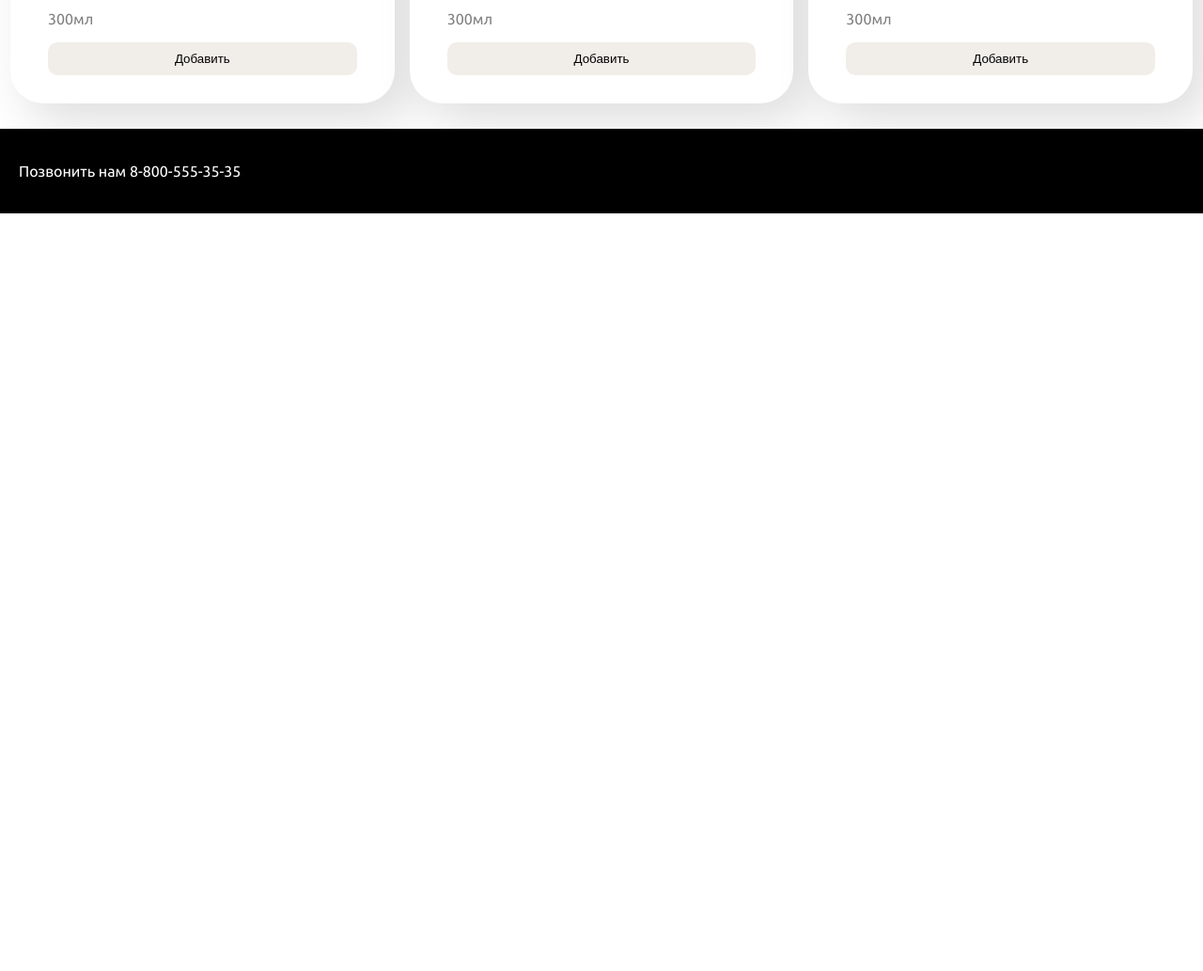
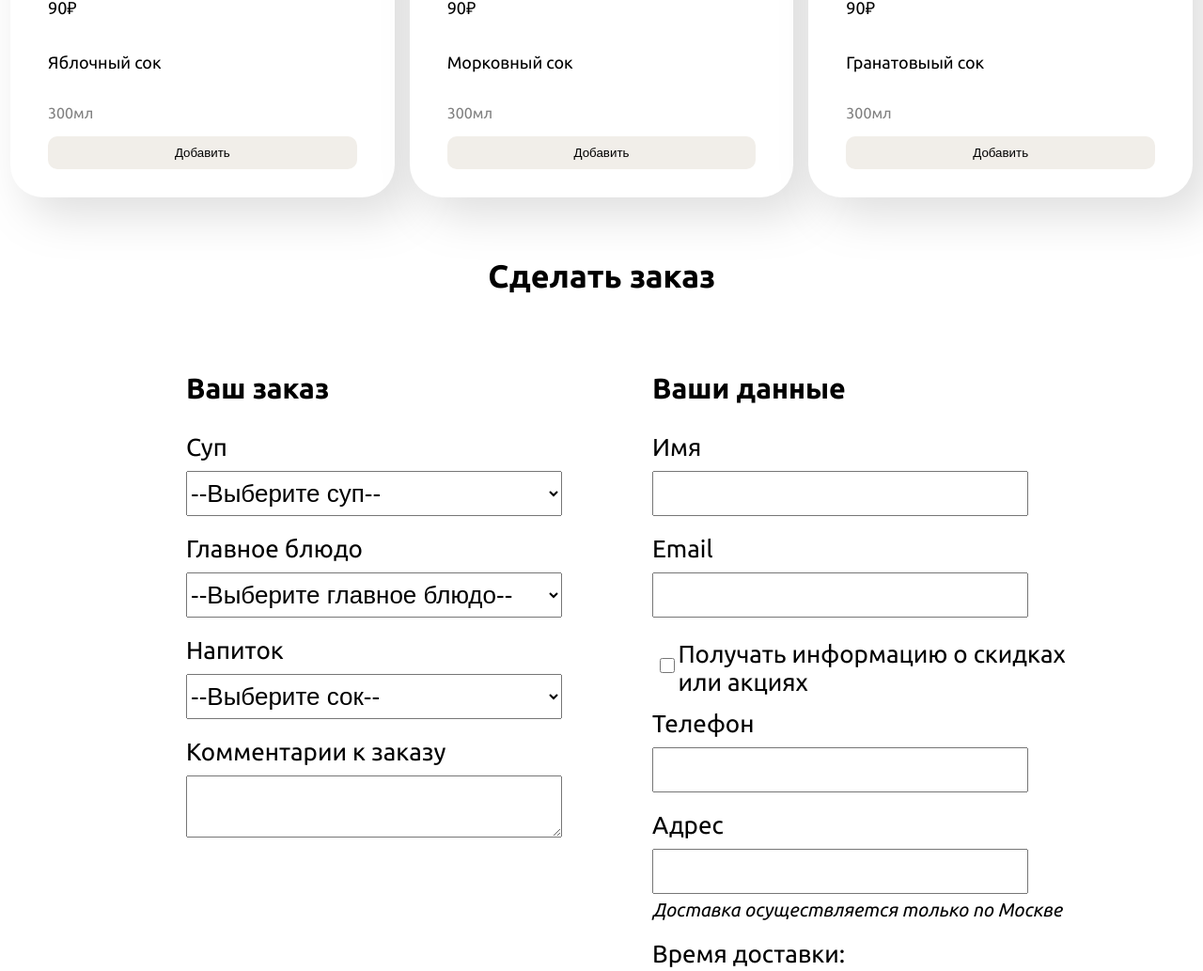
Before and after one commit to Yakyg/web_tech, a plain HTML site: page site/gathering_lunch.html in a window 1280 px wide. Shown: the part 1764-2797 px from the top of the page at 94% size. Before the commit the page ends 1991 px from the top, so only its background shows below. Drawn offline with Linux system fonts and the light colour scheme.

Commit message:
выполнена лабораторная 3

```diff
--- a/site/gathering_lunch.css
+++ b/site/gathering_lunch.css
@@ -1,3 +1,100 @@
+form{
+    display: grid;
+    grid-template-columns: 50% 50%;
+    padding-top: 20px;
+    padding-bottom: 15px;
+    padding-left: 90px;
+    padding-right: 90px;
+    margin-left: 100px;
+
+}
+
+form>div{
+    display: flex;
+    flex-direction: column;
+    font-size: 26px;
+
+}
+
+
+select{
+    width: 400px;
+    height: 48px;
+    font-size: 26px;
+    margin-bottom: 20px;
+}
+
+input{
+    width: 400px;
+    height: 48px;
+    margin-bottom: 20px;
+}
+
+label{
+    padding-bottom: 10px;
+}
+
+textarea{
+    width: 400px;
+}
+
+section{
+    margin-top: 60px;
+}
+
+
+#h2-order{
+    text-align: center;
+    font-size: 34px;
+}
+
+.checkbox{
+    display: flex;
+    align-items: center;
+}
+
+.timebox{
+    display: grid;
+    grid-template-columns: 5% 100%;
+
+}
+
+input[type="checkbox"], input[type="radio"]{
+    width: 20px;
+    height: 20px;
+}
+
+#adres,#time_choice{
+    margin-bottom: 0px;
+}
+
+#ad,#time_ch{
+    margin-top: 5px;
+    font-size: 20px;
+    font-style: italic;
+}
+
+section>form>button{
+    background-color: white;
+    font-size: 26px;
+    padding-top: 5px;
+    padding-bottom: 5px;
+    padding-left: 30px;
+    padding-right: 30px;
+    width: 200px;
+    height: 48px;
+    border: 1px solid black;
+    border-radius: 0px;
+    cursor: pointer;
+    position: relative;
+    left: 205px;
+}
+
+#sb{
+    position: relative;
+    left: 610px;
+}
+
 section>div {
     display: grid;
     grid-template-columns: repeat(3, 1fr);
@@ -14,7 +111,6 @@ section>div>div {
     border-radius: 35px;
     cursor: pointer;
     background-color: white;
-
     filter: drop-shadow(17px 19px 24px rgba(0, 0, 0, 0.13))
 }
 section>div>div:hover{
@@ -47,6 +143,7 @@ section>div>div>button{
     cursor: pointer;
 }
 
+
 @media (max-width: 800px){
     section>div{
         display: grid;
--- a/site/gathering_lunch.html
+++ b/site/gathering_lunch.html
@@ -24,21 +24,21 @@
         <section>
             <h2>Выберите суп</h2>
             <div>
-                <div>
+                <div class="image-con">
                     <img src = "img_lunch/borshch.jpeg" alt="Борщ">
                     <p>350₽</p>
                     <p>Борщ</p>
                     <p class="m">400гр</p>
                     <button type="button">Добавить</button>
                 </div>
-                <div>
+                <div class="image-con">
                     <img src="img_lunch/puktyai.jpg" alt="Пуктяй">
                     <p>400₽</p>
                     <p>Пуктяй</p>
                     <p class="m">400гр</p>
                     <button type="button">Добавить</button>
                 </div>
-                <div>
+                <div class="image-con">
                     <img src="img_lunch/tom_yam.jpg" alt="Том ям">
                     <P>326₽</P>
                     <p>Том ям</p>
@@ -50,21 +50,21 @@
         <section>
             <h2>Выберите главное блюдо</h2>
             <div>
-                <div>
+                <div class="image-con">
                     <img src="img_lunch/kartofan.jpg" alt="Картошка жареная">
                     <p>250₽</p>
                     <p>Картошка с грибами</p>
                     <p class="m">350гр</p>
                     <button type="button">Добавить</button>
                 </div>
-                <div>
+                <div class="image-con">
                     <img src="img_lunch/Tefteli.jpg" alt="Тефтели с пюре">
                     <p>289₽</p>
                     <p>Тефтели с пюре</p>
                     <p class="m">350гр</p>
                     <button type="button">Добавить</button>
                 </div>
-                <div>
+                <div class="image-con">
                     <img src="img_lunch/Pasta.jpg" alt="Паста с морепродуктами">
                     <p>406₽</p>
                     <p>Паста с морепродуктами</p>
@@ -76,21 +76,21 @@
         <section>
             <h2>Выберите напиток</h2>
             <div>
-                <div>
+                <div class="image-con">
                     <img src="img_lunch/Apple.jpg" alt="яблочный сок">
                     <p>90₽</p>
                     <p>Яблочный сок</p>
                     <p class="m">300мл</p>
                     <button type="button">Добавить</button>
                 </div>
-                <div>
+                <div class="image-con">
                    <img src="img_lunch/carrot.png" alt="морковный сок">
                     <p>90₽</p>
                     <p>Морковный сок</p>
                     <p class="m">300мл</p>
                     <button type="button">Добавить</button>
                 </div>
-                <div>
+                <div class="image-con">
                     <img src="img_lunch/granat.jpg" alt="гранатоввый сок">
                     <p>90₽</p>
                     <p>Гранатовыый сок</p>
@@ -99,6 +99,66 @@
                 </div>
             </div>
         </section>
+        <section id="secton-order">
+            <h2 id="h2-order">Сделать заказ</h2>
+            <form action="https://httpbin.org/post" method="post">
+                <div>
+                    <h3>Ваш заказ</h3>
+                    <label for="soup">Суп</label>
+                    <select name="soups" id="soup" required>
+                        <option value=''>--Выберите суп--</option>
+                        <option value='borshch'>Борщ</option>
+                        <option value="puktyai">Пуктяй</option>
+                        <option value='tom_yam'>Том ям</option>
+                    </select>
+                    <label for="main-dish">Главное блюдо</label>
+                    <select name="dish" id="main-dish" required>
+                        <option value=''>--Выберите главное блюдо--</option>
+                        <option value='kartofan'>Картошка с грибами</option>
+                        <option value="tefteli">Тефтели</option>
+                        <option value='pasta'>Паста с морепродуктами</option>
+                    </select>
+                    <label for="juce">Напиток</label>
+                    <select name="juces" id="juce" required>
+                        <option value=''>--Выберите сок--</option>
+                        <option value='apple'>Яблочный сок</option>
+                        <option value="carrot">Морковный сок</option>
+                        <option value='granat'>Гранатовый сок</option>
+                    </select>
+                    <label for="comment">Комментарии к заказу</label>
+                    <textarea id="comment" name="comment" rows="4"  required></textarea>
+                </div>
+                <div>
+                    <h3>Ваши данные</h3>
+                    <label for="name">Имя</label>
+                    <input id="name" name="name" required type="text">
+
+                    <label for="email">Email</label>
+                    <input id="email" name="email" required type="email">
+
+                    <div class="checkbox"><input id="check" required type="checkbox"><label for="check">Получать информацию о скидках или акциях</label></div>
+
+                    <label for="tel">Телефон</label>
+                    <input id="tel" name="tel" required type="tel">
+
+                    <label for="adres">Адрес</label>
+                    <input id="adres" name="adres" required type="text">
+                    <p id="ad">Доставка осуществляется только по Москве</p>
+
+                    <label for="time">Время доставки:</label>
+                    <div class="timebox">
+                    <input id="time" required type="radio" name="time"> <label for="time">Как можно скорее</label>
+                    <input id="time2" required type="radio" name="time"> <label for="time2">К указаному времени</label>
+                    </div>
+
+                    <label for="time_choice">Укажите время доставки</label>
+                    <input id="time_choice" name="time_choice" required type="time" min="07:00" max="23:00" step="300">
+                    <p id="time_ch">Доступое время доставки с 7:00 до 23:00</p>
+                </div>
+                <button id="sb" type="submit" name="submit-button">Отправить</button>
+                <button id="rb" type="reset" name="reset-button">Сбросить</button>
+            </form>
+        </section>
     </main>
     <footer id="contact">
         <p> Позвонить нам 8-800-555-35-35</p>
--- a/site/style.css
+++ b/site/style.css
@@ -24,6 +24,16 @@ main {
 img {
     width: 480px;
     height: 250px;
+}
+
+.image-con{
+    overflow:hidden
+}
+
+.image-con img{
+    width: 100%;
+    height: 100%;
+    object-fit: cover;
 }
 
 table, th, td {
```
